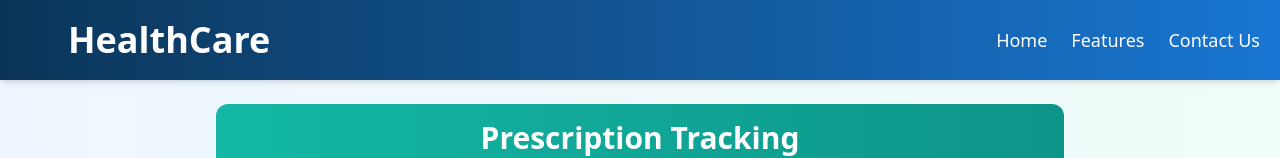
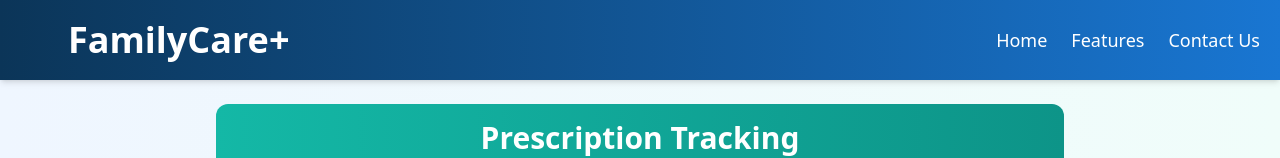
Before and after one commit to Abhigupta13/family-health-record-dashboard-client, a React (Vite) app: page /prescription-tracking in a window 1280 px wide. Shown: the top 158 px of the page. Built offline with nearby package versions, Linux system fonts and the light colour scheme; no server answers.

Commit message:
changes app name

```diff
--- a/src/components/shared/Navbar.jsx
+++ b/src/components/shared/Navbar.jsx
@@ -48,7 +48,7 @@ const Navbar = () => {
   };
   return (
     <nav className="flex w-full items-center justify-between p-5 bg-gradient-to-r from-[#0b3558] to-[#1976d2] shadow-md relative">
-      {/* Logo Section */}
+
       <div className="text-3xl text-white font-bold flex items-center space-x-2">
         <svg
           xmlns="http://www.w3.org/2000/svg"
@@ -63,7 +63,7 @@ const Navbar = () => {
           />
         </svg>
         <Link to="/" className="text-4xl font-bold text-white">
-          HealthCare
+         FamilyCare+
         </Link>
       </div>
 
```
Also changed, not shown: src/assets/logo.png (added).
